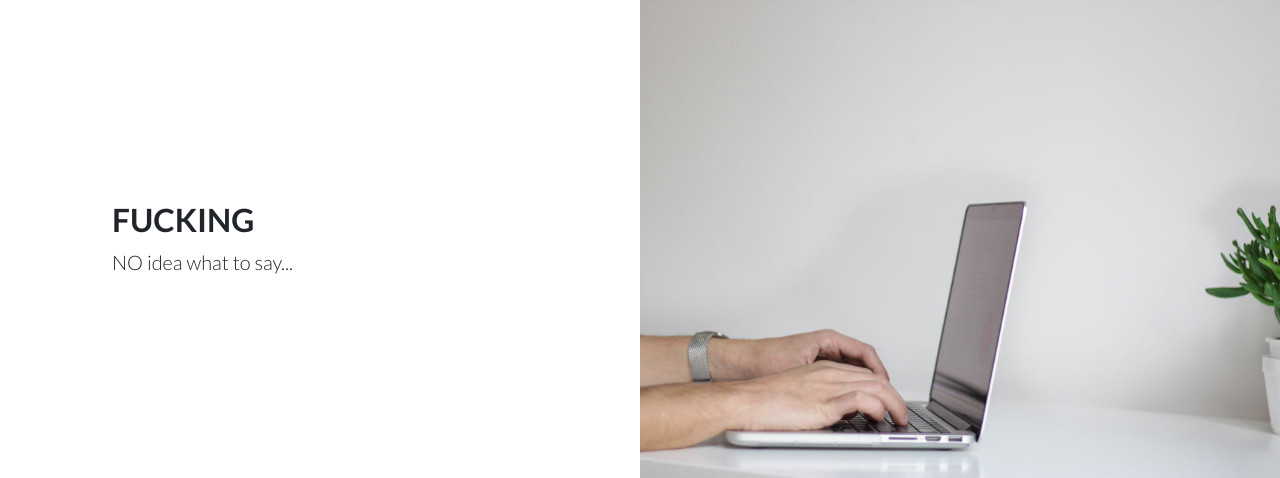
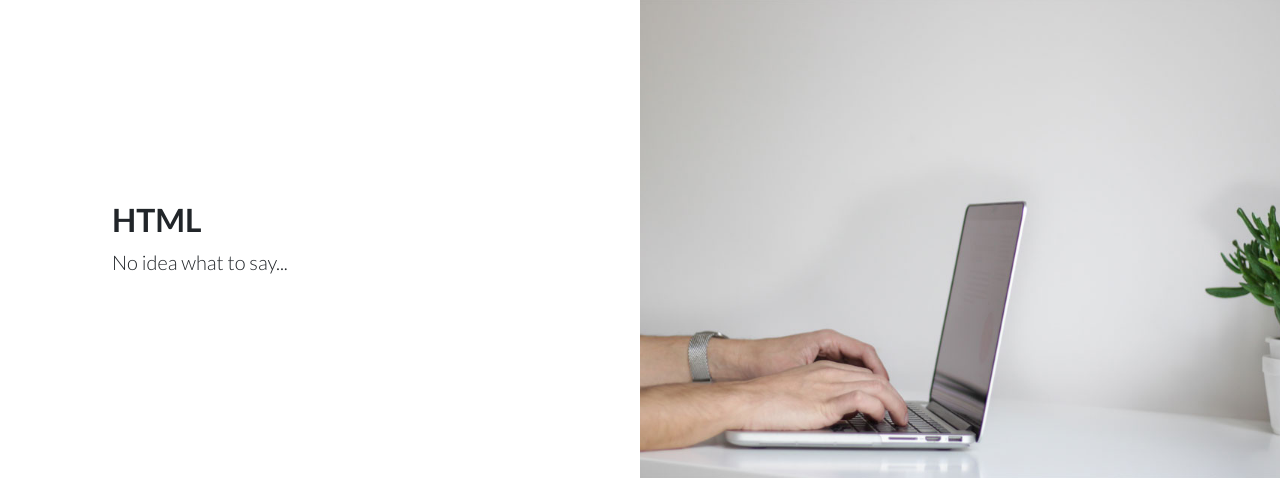
Before and after one commit to ZJU-Winter/Django_website, a Django app: page /login/ in a window 1280 px wide. Shown: the part 2196-2674 px from the top of the page. Run offline with Django 3.2, Linux system fonts and the light colour scheme; some libraries are stand-ins or nearby versions.

Commit message:
Update Login

```diff
--- a/my_site/query/template/login/login.html
+++ b/my_site/query/template/login/login.html
@@ -109,8 +109,8 @@
             <div class="col-lg-6 order-lg-2 text-white showcase-img"
                  style="background-image: url('../../../static/assets/img/bg-showcase-3.jpg')"></div>
             <div class="col-lg-6 order-lg-1 my-auto showcase-text">
-                <h2>FUCKING</h2>
-                <p class="lead mb-0">NO idea what to say...</p>
+                <h2>HTML</h2>
+                <p class="lead mb-0">No idea what to say...</p>
             </div>
         </div>
     </div>
```
